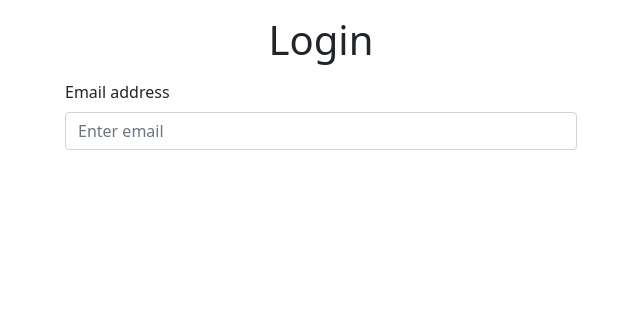
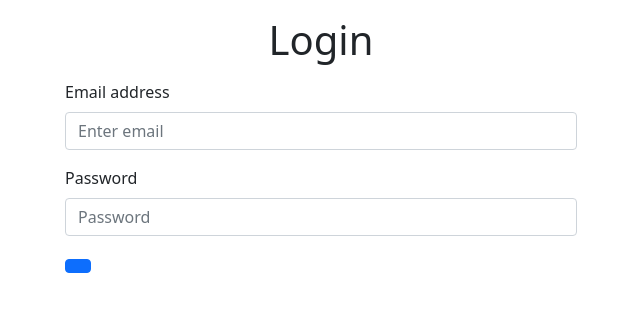
Before and after one commit to humphreyokoth/nextjs-auth-firebase-ts, a Next.js app: page /login in a window 1280 px wide. Shown: the top 312 px of the page, without its empty margins (319-959 px from the left). Built offline with nearby package versions, Linux system fonts and the light colour scheme.

Commit message:
Feat:Login-email and password states

```diff
--- a/pages/login.tsx
+++ b/pages/login.tsx
@@ -23,6 +23,18 @@ const Login = () => {
             placeholder='Enter email'
         />
         </Form.Group>
+        <Form.Group className="mb-3" controlId="formBasicPassword">
+          <Form.Label>Password</Form.Label>
+          <Form.Control
+            onChange={(e: any) => setData({ ...data, password: e.target.value })}
+
+            value={data.password}
+            required
+            type='password'
+            placeholder='Password'
+        />
+        </Form.Group>
+        <Button variant='primary' type='submit'></Button>
       </Form>
     </div>
   );
```
